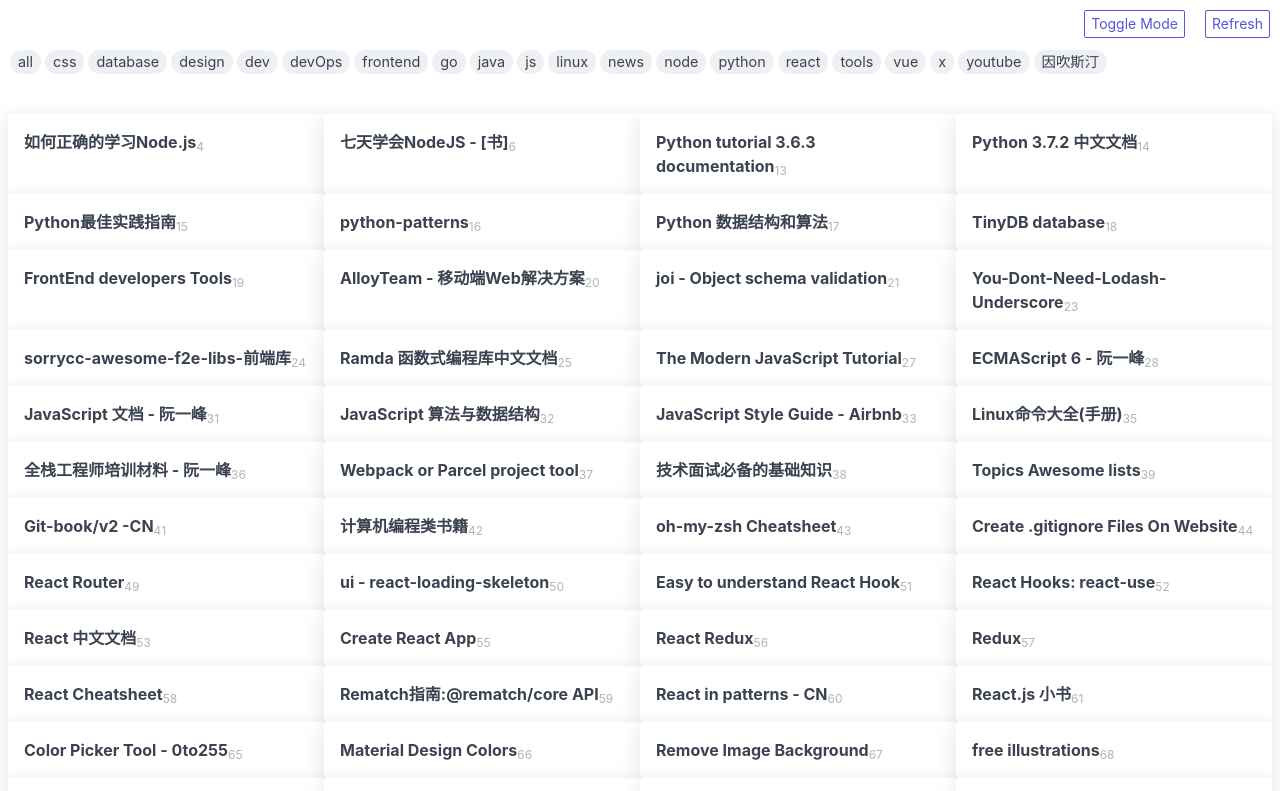
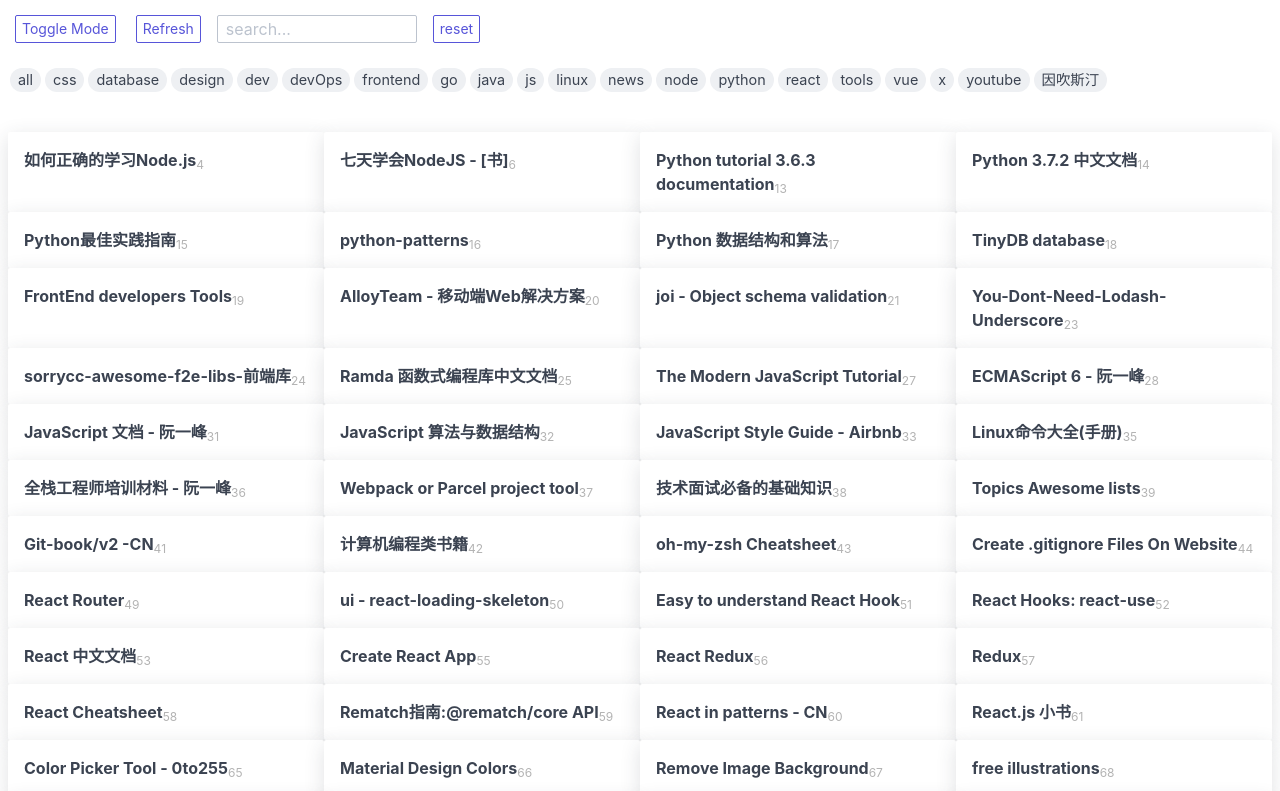
Before and after one commit to xuetengfei/static-bookmarks, a React app: page / in a window 1280 px wide. Shown: the top 791 px of the page. Built offline with nearby package versions, Linux system fonts and the light colour scheme.

Commit message:
0a778fdd4738b37c5ddc7f6868fc06b5

```diff
--- a/index.jsx
+++ b/index.jsx
@@ -1,4 +1,4 @@
-import React, { useState, useEffect } from 'react';
+import React, { useState, useEffect, useRef } from 'react';
 import ReactDOM from 'react-dom';
 import 'spectre.css';
 import ToggleButton from './comp-toggle-button';
@@ -14,9 +14,15 @@
 );
 
 const App = () => {
+  const originData = useRef(null);
   const [data, setData] = useState([]);
   const [count, setCount] = useState(0);
   const [catalogList, setCatalogList] = useState([]);
+  const [searchValue, setSearchValue] = useState('');
+
+  useEffect(() => {
+    fetchData();
+  }, [count]);
 
   const fetchData = async () => {
     const response = await fetch('./db.json');
@@ -37,29 +43,56 @@
       })),
     );
     setData(data);
+    originData.current = data;
   };
-
-  useEffect(() => {
-    fetchData();
-  }, [count]);
-
   const handelToggleDarkMode = () => {
     var element = document.body;
     element.classList.toggle('dark-mode');
   };
-
   const handelRefresh = () => {
     setCount(c => c + 1);
   };
-
-  if (!data.length) {
+  const handelInputChange = e => {
+    e.preventDefault();
+    const val = e.target.value;
+    setSearchValue(val);
+    if (val) {
+      filterFetchData(String(val).toLowerCase());
+    } else {
+      handleResetSearchValue();
+    }
+  };
+  const filterFetchData = str => {
+    const filteredData = data.filter(({ value: { describe, describtion } }) =>
+      (describe || describtion).toLowerCase().includes(str),
+    );
+    // console.log('filteredData', filteredData);
+    setData(filteredData);
+  };
+  const handleResetSearchValue = () => {
+    setSearchValue('');
+    setData(originData.current);
+  };
+  if (!data.length && !originData) {
     return <Loading />;
   }
-
   return (
     <>
-      <div className="nav">
-        <div>
+      <div
+        className="container"
+        style={{
+          padding: '15px',
+        }}
+      >
+        <div className="columns">
+          <div
+            className="column col-auto"
+            style={{
+              display: 'flex',
+              justifyContent: 'center',
+              alignItems: 'center',
+            }}
+          >
             <button
               className="btn btn-sm"
               onClick={handelToggleDarkMode}
@@ -70,6 +103,37 @@
             <button className="btn btn-sm" onClick={handelRefresh}>
               Refresh
             </button>
+          </div>
+          <div className="column ">
+            <div
+              className="columns"
+              style={{
+                display: 'flex',
+                justifyContent: 'center',
+                alignItems: 'center',
+              }}
+            >
+              <div className="column col-auto">
+                <input
+                  className="form-input"
+                  type="text"
+                  value={searchValue}
+                  style={{
+                    // marginLeft: '20px',
+                    width: '200px',
+                    height: '28px',
+                  }}
+                  onChange={handelInputChange}
+                  placeholder="search..."
+                />
+              </div>
+              <div className="column">
+                <button className="btn btn-sm" onClick={handleResetSearchValue}>
+                  reset
+                </button>
+              </div>
+            </div>
+          </div>
         </div>
       </div>
       <div className="column col-12">
--- a/package.json
+++ b/package.json
@@ -21,6 +21,7 @@
     "@parcel/transformer-sass": "^2.0.0-beta.2",
     "cssnano": "^4.1.10",
     "less": "^3.11.1",
+    "parcel": "^2.7.0",
     "parcel-bundler": "^1.12.5",
     "sass": "^1.26.12"
   }
```
Also changed, not shown: dist/index.html, 3 other files. Lines whose indentation alone changed are shown as unchanged.
